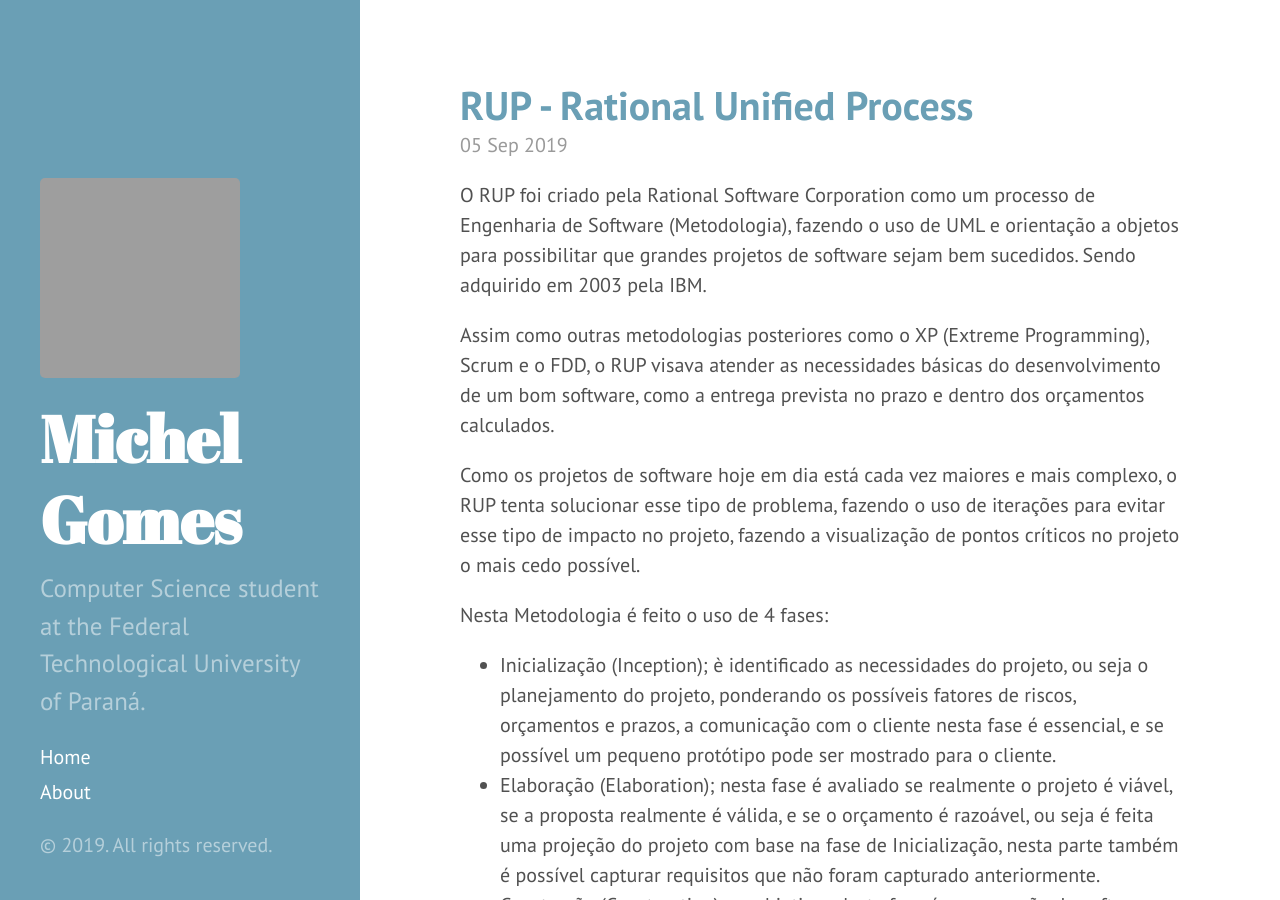
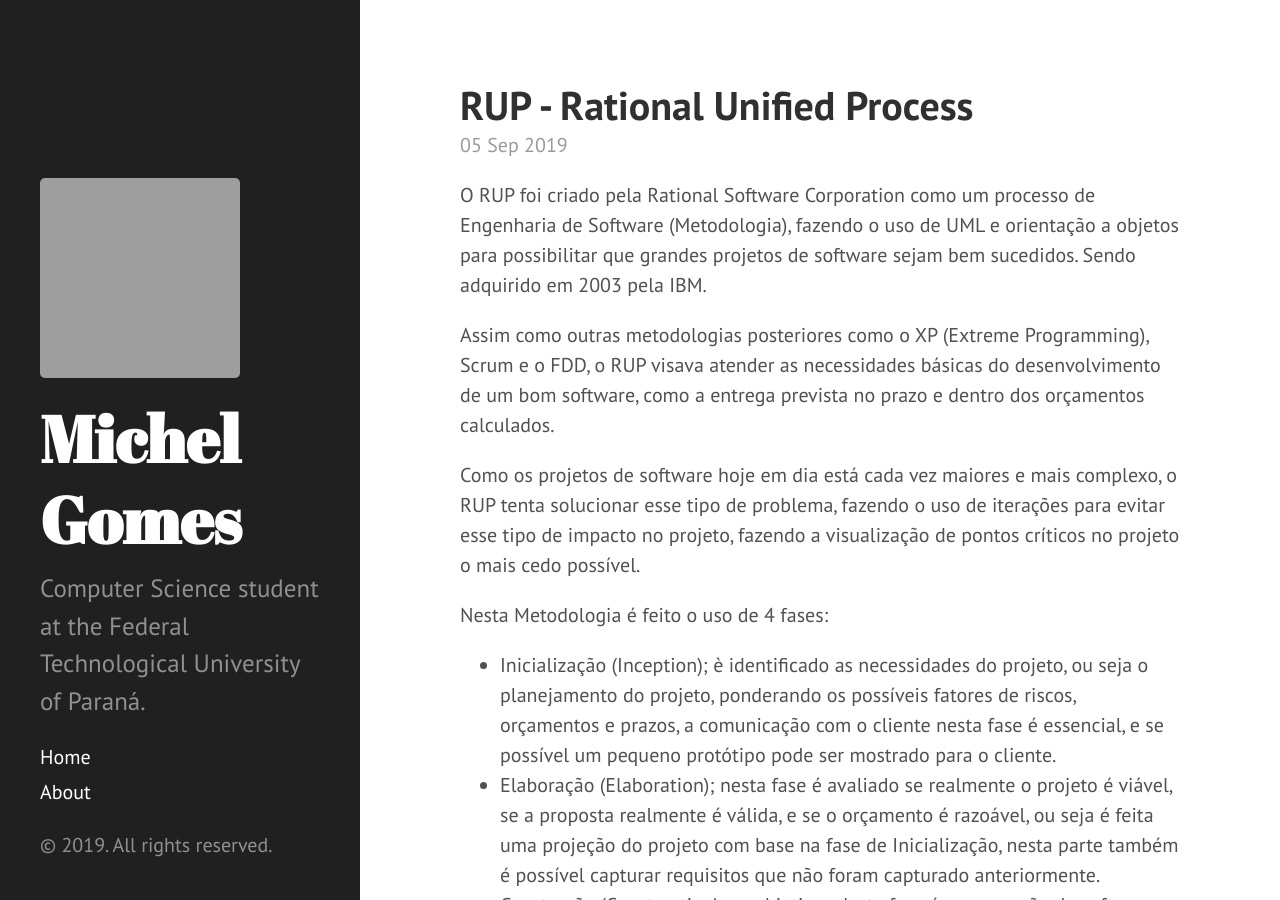
Before and after one commit to Jmallone/jmallone.github.io, a Jekyll site: the page built from index.html, in a window 1280 px wide and 900 px high. Built offline with Jekyll 4.4.1, drawn with Linux system fonts in a browser that asks for light colours; Markdown is read by kramdown in place of the engine named in the settings; the list of posts is cut into pages by our own code; grey boxes are pictures that could not be loaded.

Commit message:
Update default.html

```diff
--- a/_layouts/default.html
+++ b/_layouts/default.html
@@ -2,8 +2,8 @@
 <html lang="en-us">
 
   {% include head.html %}
-
-  <body class="theme-base-0d">
+  <!-- <body class="theme-base-0d"> -->
+  <body>
 
     {% include sidebar.html %}
 
```
